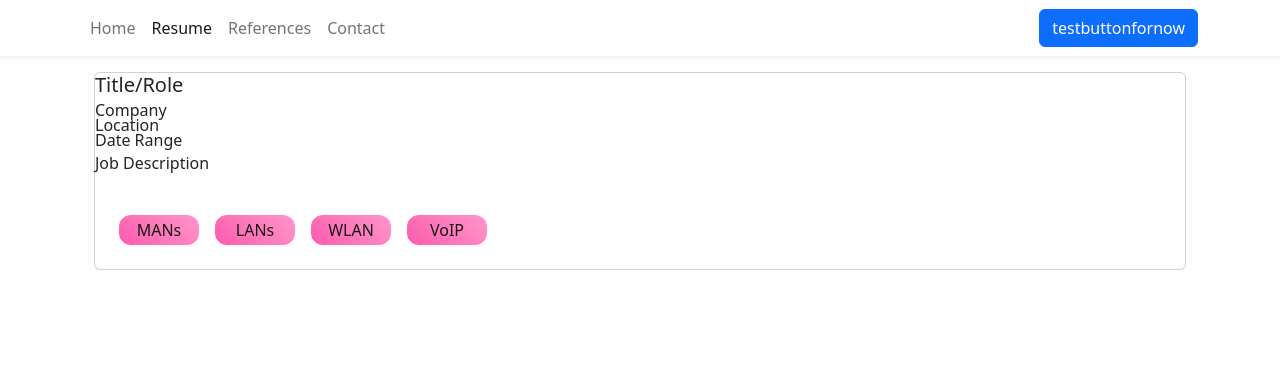
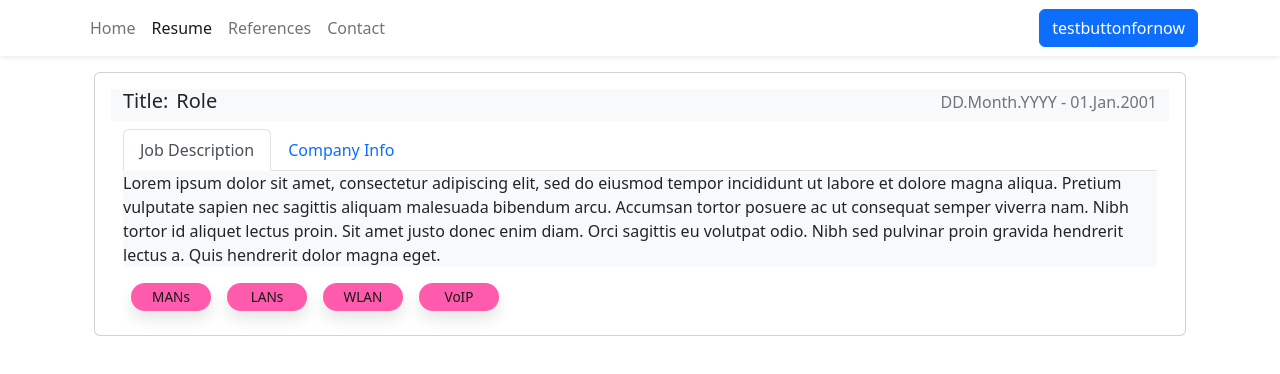
Before and after one commit to SJROHRXD/NICKYXD, a React (Vite) app: page /resume in a window 1280 px wide. Shown: the top 374 px of the page. Built offline with nearby package versions, Linux system fonts and the light colour scheme.

Commit message:
omg omg omg omg omg it's going so well; company info added as a component; job description added as a component; resume card build updated; controlled tabs added as a component; chef's kiss

```diff
--- /dev/null
+++ b/src/components/resumecomps/CompanyInfo.tsx
@@ -0,0 +1,13 @@
+import { Card } from "react-bootstrap";
+
+export function CompanyInfo() {
+  return (
+    <Card.Text className="bg-light" role="tabpanel">
+      Lorem ipsum dolor sit amet, consectetur adipiscing elit, sed do eiusmod
+      tempor incididunt ut labore et dolore magna aliqua. Pretium vulputate
+      sapien nec sagittis aliquam malesuada bibendum arcu. Accumsan tortor
+      posuere ac ut consequat semper viverra nam. Nibh tortor id aliquet lectus
+      proin. Sit amet justo donec enim diam.
+    </Card.Text>
+  );
+}
--- /dev/null
+++ b/src/components/resumecomps/ControlledTabs.tsx
@@ -0,0 +1,18 @@
+import { useState } from "react";
+import { Tabs, Tab } from "react-bootstrap";
+import { JobDescription } from "./JobDescription";
+import { CompanyInfo } from "./CompanyInfo";
+
+export function ControlledTabs() {
+  const [key, setKey] = useState("first");
+  return (
+    <Tabs id="controlledTabsWTF" activeKey={key} onSelect={(k) => setKey(k!)}>
+      <Tab eventKey="first" title="Job Description">
+        <JobDescription />
+      </Tab>
+      <Tab eventKey="companyInfo" title="Company Info">
+        <CompanyInfo />
+      </Tab>
+    </Tabs>
+  );
+}
--- /dev/null
+++ b/src/components/resumecomps/JobDescription.tsx
@@ -0,0 +1,15 @@
+import { Card } from "react-bootstrap";
+
+export function JobDescription() {
+  return (
+    <Card.Text className="bg-light" role="tabpanel">
+      Lorem ipsum dolor sit amet, consectetur adipiscing elit, sed do eiusmod
+      tempor incididunt ut labore et dolore magna aliqua. Pretium vulputate
+      sapien nec sagittis aliquam malesuada bibendum arcu. Accumsan tortor
+      posuere ac ut consequat semper viverra nam. Nibh tortor id aliquet lectus
+      proin. Sit amet justo donec enim diam. Orci sagittis eu volutpat odio.
+      Nibh sed pulvinar proin gravida hendrerit lectus a. Quis hendrerit dolor
+      magna eget.
+    </Card.Text>
+  );
+}
--- a/src/components/resumecomps/ResumeCard.tsx
+++ b/src/components/resumecomps/ResumeCard.tsx
@@ -1,16 +1,32 @@
+import { ControlledTabs } from "./ControlledTabs";
 import { Skills } from "./Skills";
-import { Card } from "react-bootstrap";
+import { Card, Stack, Container, Nav } from "react-bootstrap";
+// import { Link } from "react-router-dom";
 
 export function ResumeCard() {
   return (
-    <Card>
-      <Card.Title>Title/Role</Card.Title>
-      <Card.Subtitle>Company</Card.Subtitle>
-      <Card.Subtitle>Location</Card.Subtitle>
-      <Card.Subtitle>Date Range</Card.Subtitle>
-      <Card.Text>Job Description</Card.Text>
-      <Card.Body>
-        <Skills />
+    <Card className="">
+      <Card.Body className="">
+        <Container className="mb-2 bg-light">
+          <Stack direction="horizontal" gap={2}>
+            <Card.Title>Title: </Card.Title>
+            <Card.Title>Role</Card.Title>
+            <Card.Subtitle className="ms-auto text-muted">
+              DD.Month.YYYY - 01.Jan.2001
+            </Card.Subtitle>
+          </Stack>
+        </Container>
+        <Container className="mb-2">
+          <ControlledTabs />
+          {/* 🤍 Tabs for Job Description and Company Info,
+          each components which import associated text values respectively */}
+        </Container>
+        <Container>
+          <Skills />
+          {/* 🤍 Skills component,
+          which imports skills as buttons and function as tags,
+          skills have a unique id */}
+        </Container>
       </Card.Body>
     </Card>
   );
--- a/src/components/resumecomps/Skills.tsx
+++ b/src/components/resumecomps/Skills.tsx
@@ -1,32 +1,21 @@
-import { Button } from "react-bootstrap";
 import { v4 as uuidV4 } from "uuid";
 import testSkills from "../../data/testSkills.json";
+import styles from "../../styles/skillsButton.module.css";
 
 export function Skills() {
   return (
     <div>
       {testSkills.map((skill) => (
-        <Button
-          key={uuidV4()}
-          style={{
-            margin: "0.5rem",
-            border: "none",
-            backgroundColor: "#fe5bac",
-            background: "linear-gradient(45deg, #fe5bac, #ff96ca)",
-            borderRadius: "12px",
-            height: "30px",
-            width: "80px",
-            padding: "3px",
-            color: "#171617",
-          }}
-        >
+        <button key={uuidV4()} className={`${styles.ButtonB}`}>
           {skill.label}
-        </Button>
+        </button>
       ))}
     </div>
   );
 }
 
+// import { Button } from "react-bootstrap"; <-- removed that cuz wow
+
 // map through testSkills.json and create a button for each skill, each button will have a unique id
 
 // edit buttons as 'chips' / links to tags / onclick filter by selected tag?
--- /dev/null
+++ b/src/styles/skillsButton.module.css
@@ -0,0 +1,20 @@
+.ButtonB {
+  width: 80px;
+  height: 28px;
+  margin: 0.5rem;
+  padding: 2px;
+  border: none;
+  border-radius: 45px;
+  background-color: #fe5bac;
+  color: #171617;
+  font-size: 0.85rem;
+  box-shadow: 0px 8px 15px rgba(0, 0, 0, 0.1);
+  transition: all 0.3s ease 0s;
+}
+
+.ButtonB:hover {
+  background-color: #fe5bac;
+  box-shadow: 0px 15px 20px #32021a(46, 229, 157, 0.4);
+  color: #fff;
+  transform: translateY(-7px);
+}
```
Also changed, not shown: src/data/testTitlesRoles.json (added, +10 -0 lines).
